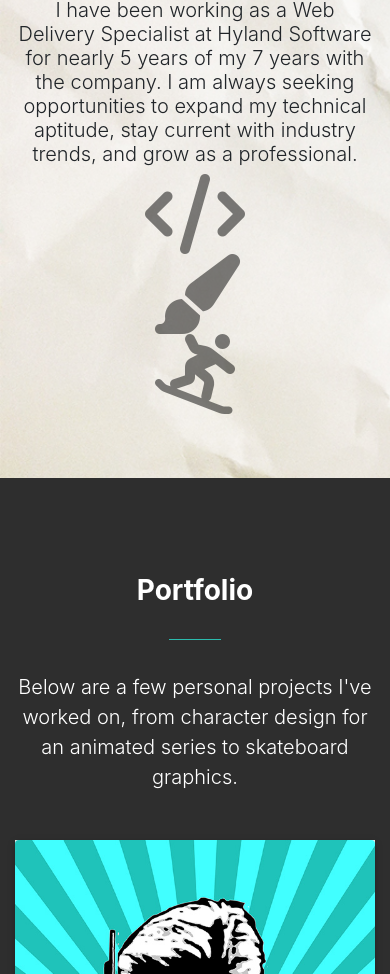
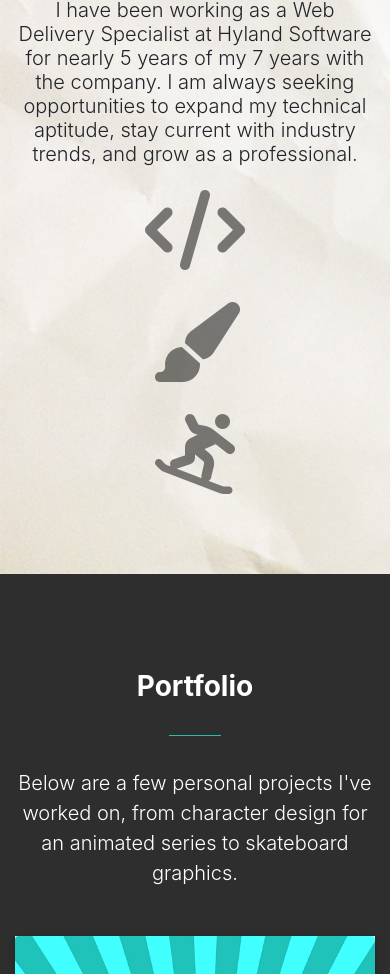
Before and after one commit to SkateCarbonCopy/Portfolio, a React (Create React App) app: page / in a window 390 px wide. Shown: the part 1238-2212 px from the top of the page. Built offline with nearby package versions, Linux system fonts and the light colour scheme.

Commit message:
fix padding on icons for mobile view

```diff
--- a/src/components/AboutMe/AboutMe.js
+++ b/src/components/AboutMe/AboutMe.js
@@ -16,13 +16,13 @@ class AboutMe extends React.Component {
                         </div>
                     </div>
                     <div className="row mb-3" id="skills">
-                        <div className="col-md-4 mx-auto">
+                        <div className="col-md-4 mx-auto my-3">
                             <i className="fas fa-code text-black-50 wow fade-in-up" data-wow-delay="0.3s"></i>
                         </div>
-                        <div className="col-md-4 mx-auto">
+                        <div className="col-md-4 mx-auto my-3">
                             <i className="fas fa-paint-brush text-black-50 wow fade-in-up animated" data-wow-delay="0.3s"></i>
                         </div>
-                        <div className="col-md-4 mx-auto">
+                        <div className="col-md-4 mx-auto my-3">
                             <i className="fas fa-snowboarding text-black-50 wow fade-in-up animated" data-wow-delay="0.3s"></i>
                         </div>
                     </div>
```
